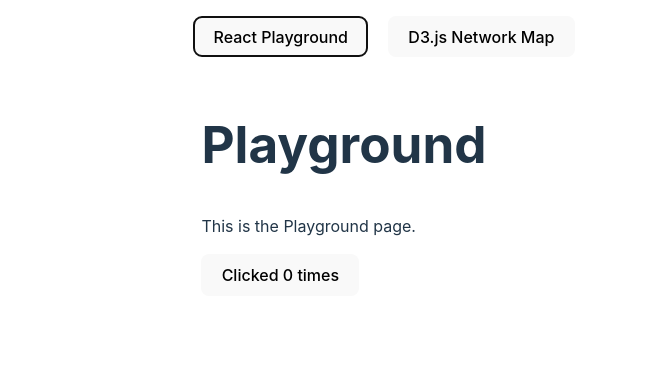
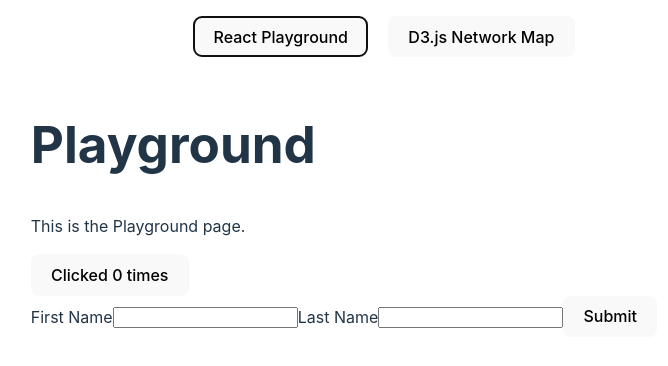
Before and after one commit to labikmartin/react-playground, a React (Vite) app: page / in a window 1280 px wide. Both pictures are taken after a click on the button "React Playground". Shown: the top 366 px of the page, without its empty margins (296-964 px from the left). Built offline with nearby package versions, Linux system fonts and the light colour scheme.

Commit message:
adding controlled form

```diff
--- a/src/features/Playground/PlaygroundPage.tsx
+++ b/src/features/Playground/PlaygroundPage.tsx
@@ -1,4 +1,5 @@
 import { useEffect, useLayoutEffect, useState } from 'react';
+import { UserForm } from './features/User/UserForm';
 
 export default function PlaygroundPage() {
   const [counter, setCounter] = useState(0);
@@ -14,6 +15,7 @@
       <button onClick={() => setCounter((state) => state + 1)}>
         Clicked {counter} times
       </button>
+      <UserForm />
     </div>
   );
 }
--- /dev/null
+++ b/src/features/Playground/features/User/UserForm.hook.ts
@@ -0,0 +1,64 @@
+import { useRef, type ChangeEvent, type FormEvent } from 'react';
+import { UserFormActions, useUserFormReducer } from './UserForm.reducer';
+
+export const initialState: Record<string, any> = {
+  firstName: '',
+  lastName: '',
+};
+
+export type UserFormState = typeof initialState;
+
+export function useUserForm() {
+  const [formState, dispatch] = useUserFormReducer({ initialState });
+  const validatorsRef = useRef<Record<string, any>>({});
+
+  function registerField(name: string, validationFn?) {
+    validatorsRef.current[name] = {
+      ref: null,
+      validationFn,
+    };
+
+    return {
+      name,
+      onChange: handleChange,
+      ref: (input: any) => {
+        validatorsRef.current[name].ref = input;
+      },
+      value: formState[name],
+    };
+  }
+
+  function handleChange(e: ChangeEvent<HTMLInputElement>) {
+    const validate = validatorsRef.current[e.target.name]?.validationFn(
+      e.target.value,
+      formState
+    );
+    console.log({ validate });
+
+    dispatch({
+      type: UserFormActions.ChangeField,
+      payload: {
+        name: e.target.name,
+        value: e.target.value,
+      },
+    });
+  }
+
+  function handleSubmit(
+    callback: (data: any, event?: FormEvent<HTMLFormElement>) => void
+  ) {
+    return (event: FormEvent<HTMLFormElement>) => {
+      event.preventDefault();
+      dispatch({ type: UserFormActions.ResetForm });
+      callback(formState, event);
+      console.log({ formState, validatorsRef });
+    };
+  }
+
+  return {
+    formState,
+    handleChange,
+    handleSubmit,
+    registerField,
+  };
+}
--- /dev/null
+++ b/src/features/Playground/features/User/UserForm.reducer.ts
@@ -0,0 +1,38 @@
+import { useReducer } from 'react';
+import { initialState, type UserFormState } from './UserForm.hook';
+
+export enum UserFormActions {
+  ChangeField = 'CHANGE_FIELD',
+  ResetForm = 'RESET_FORM',
+}
+
+export function userReducer(
+  state: UserFormState,
+  action: { type: string; payload?: any }
+) {
+  switch (action.type) {
+    case UserFormActions.ChangeField:
+      return {
+        ...state,
+        [action.payload.name]: action.payload.value,
+      };
+
+    case UserFormActions.ResetForm:
+      return {
+        ...initialState,
+      };
+
+    default:
+      return state;
+  }
+}
+
+export function useUserFormReducer({
+  initialState,
+}: {
+  initialState: UserFormState;
+}) {
+  const reducerTuple = useReducer(userReducer, initialState);
+
+  return reducerTuple;
+}
--- /dev/null
+++ b/src/features/Playground/features/User/UserForm.tsx
@@ -0,0 +1,32 @@
+import { useUserForm } from './UserForm.hook';
+
+export function UserForm() {
+  const { formState, handleChange, handleSubmit, registerField } =
+    useUserForm();
+
+  function onSubmit(data) {
+    console.log('yolo', data);
+  }
+
+  return (
+    <form onSubmit={handleSubmit(onSubmit)}>
+      <label htmlFor="firstName">First Name</label>
+      <input
+        type="text"
+        id="firstName"
+        {...registerField('firstName', function validateLength(fieldValue) {
+          return fieldValue?.length < 3 && 'Minimum 2 characters';
+        })}
+      />
+      <label htmlFor="lastName">Last Name</label>
+      <input
+        type="text"
+        name="lastName"
+        id="lastName"
+        value={formState.lastName}
+        onChange={handleChange}
+      />
+      <button>Submit</button>
+    </form>
+  );
+}
```
